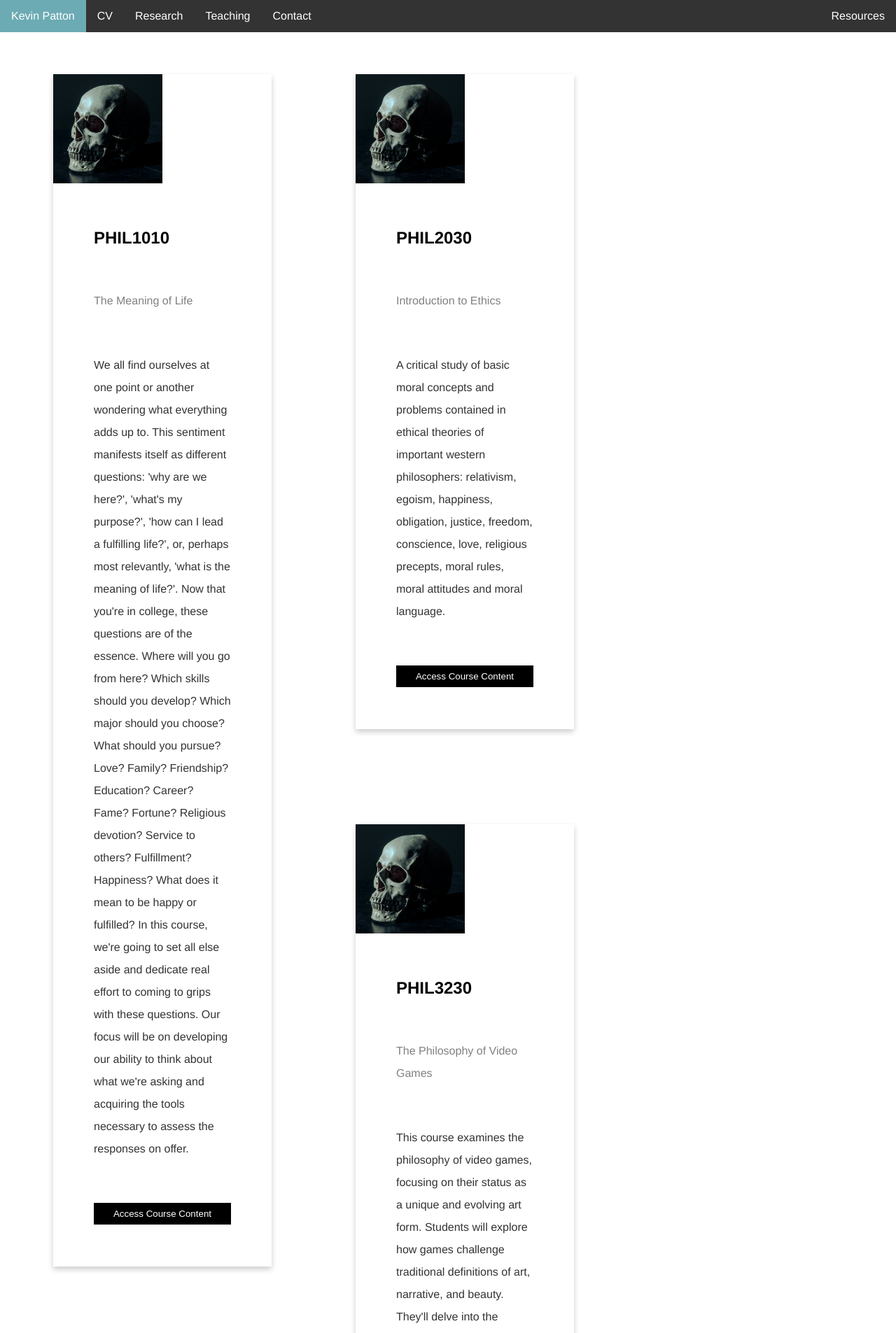
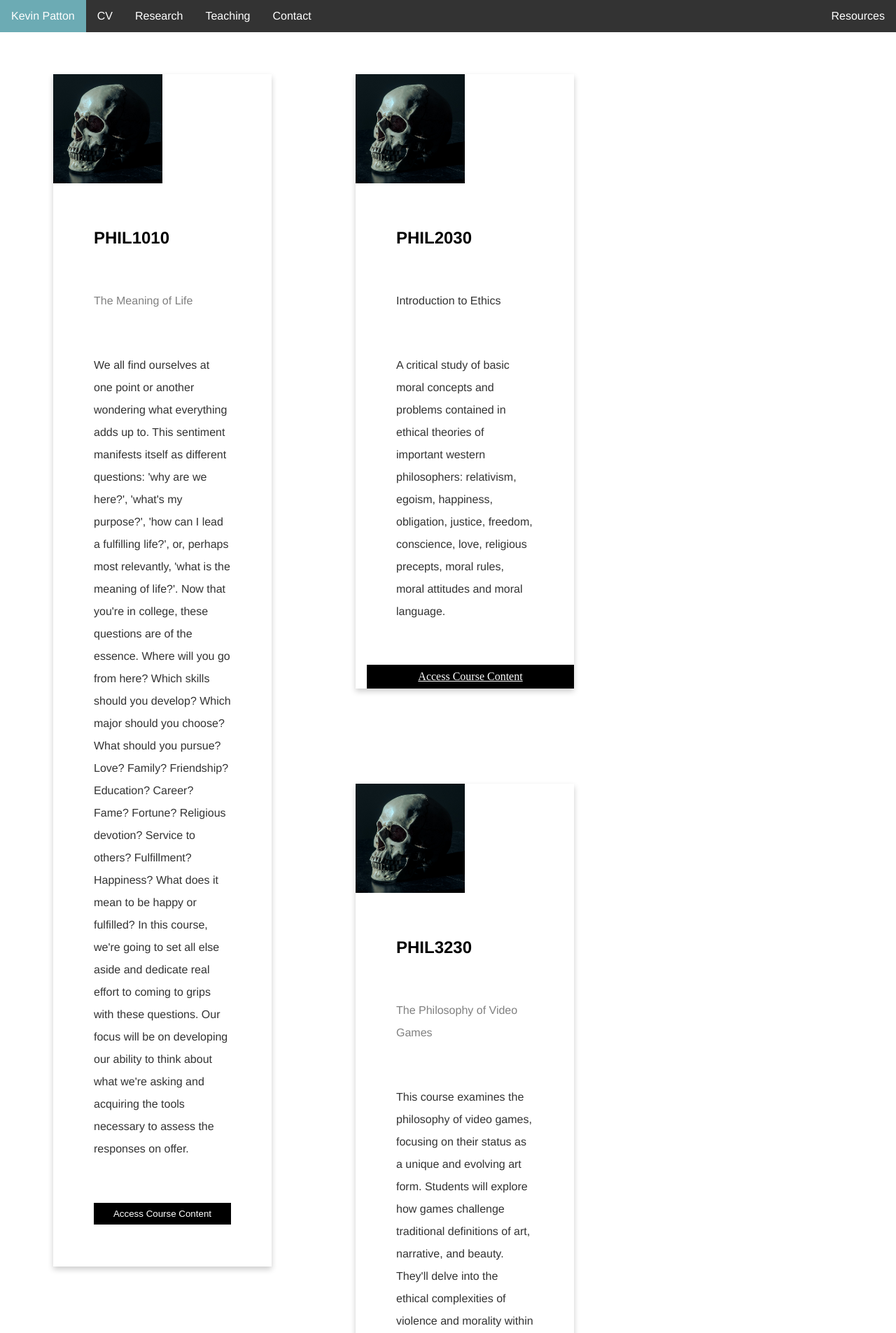
Before and after one commit to kevinjpatton/kevinjpatton.github.io, a Jekyll site: the page built from test.html, in a window 1280 px wide. Shown: the top 1905 px of the page at 70% size. Built offline with Jekyll 4.4.1, drawn with Linux system fonts in a browser that asks for light colours; Markdown is read by kramdown in place of the engine named in the settings.

Commit message:
Update test.html

```diff
--- a/test.html
+++ b/test.html
@@ -21,9 +21,9 @@ title: Test page
       <img src="/teaching/phil_1010/PHIL1010_Skull.jpg" alt="Jane" style="width:50%">
       <div class="container">
         <h2>PHIL2030</h2>
-        <p class="title">Introduction to Ethics</p>
+        <p>Introduction to Ethics</p>
         <p>A critical study of basic moral concepts and problems contained in ethical theories of important western philosophers: relativism, egoism, happiness, obligation, justice, freedom, conscience, love, religious precepts, moral rules, moral attitudes and moral language.</p>
-        <p><button class="button">Access Course Content</button></p>
+        <a href="/teaching/phil_2030/index.html"<button class="button">Access Course Content</button></a>
       </div>
     </div>
   </div>
```
